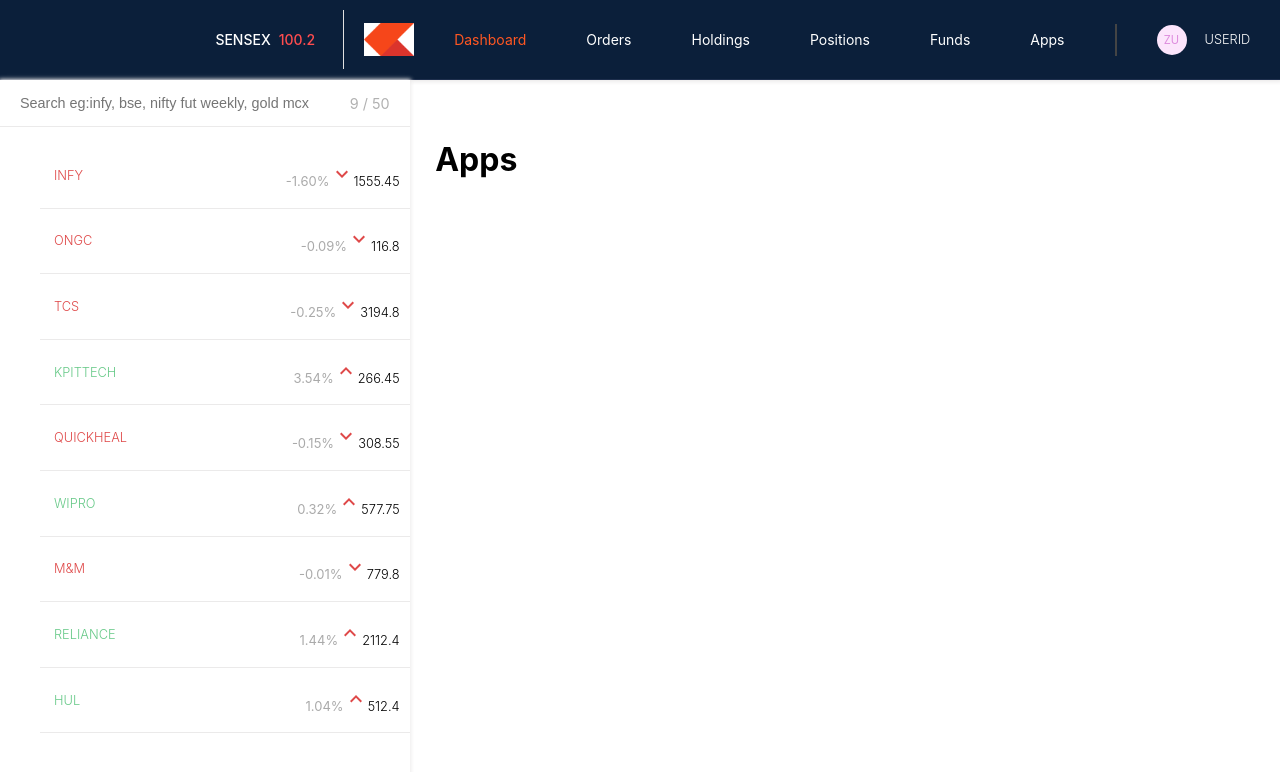
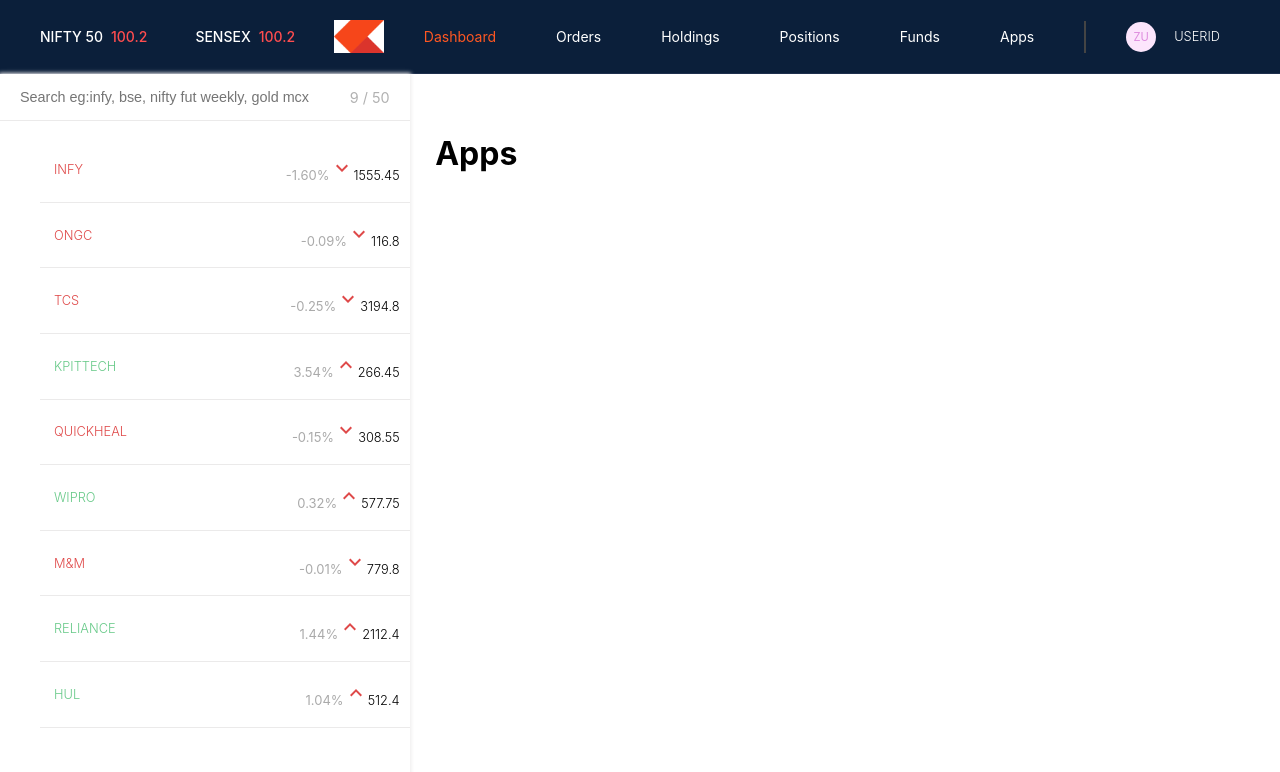
Before and after one commit to ChaurasiyaDharmendra/stockverse-mern, a React app in the folder dashboard/: page /apps in a window 1280 px wide. Built offline with nearby package versions, Linux system fonts and the light colour scheme.

Commit message:
final fix nifty + duplicate css

```diff
--- a/dashboard/src/index.css
+++ b/dashboard/src/index.css
@@ -566,7 +566,7 @@
   margin-top: 6%;
 }
 
-.topbar-container {
+/*.topbar-container {
   width: 100%;
   height: 10vh;
   display: flex;
@@ -586,13 +586,13 @@
   align-items: center;
   justify-content: space-around;
 }
-
+*/
 .nifty {
   flex-basis: 40%;
   display: flex;
   align-items: center;
   justify-content: space-evenly;
-  z-index: -2;
+
 }
 
 .sensex {
```
